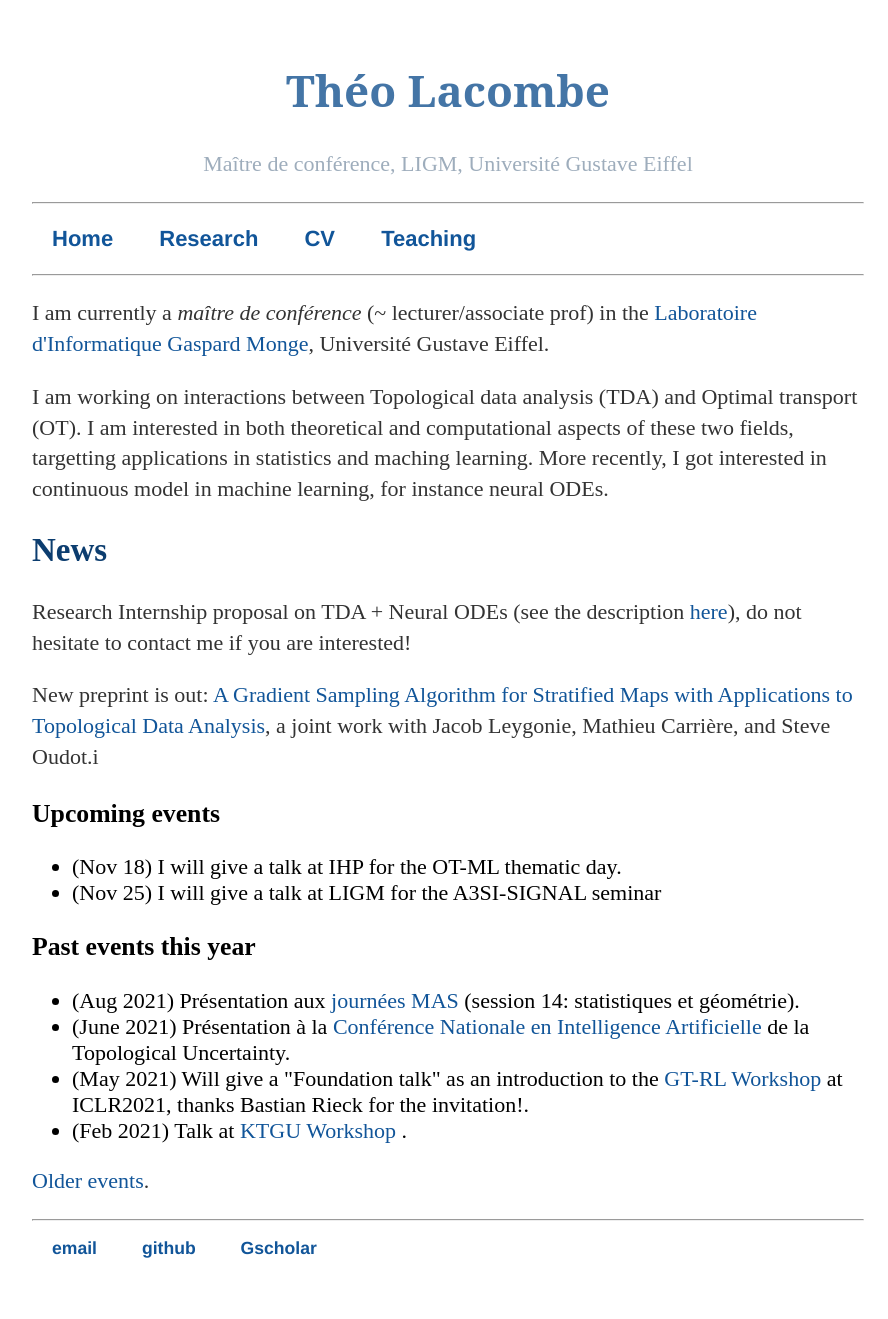
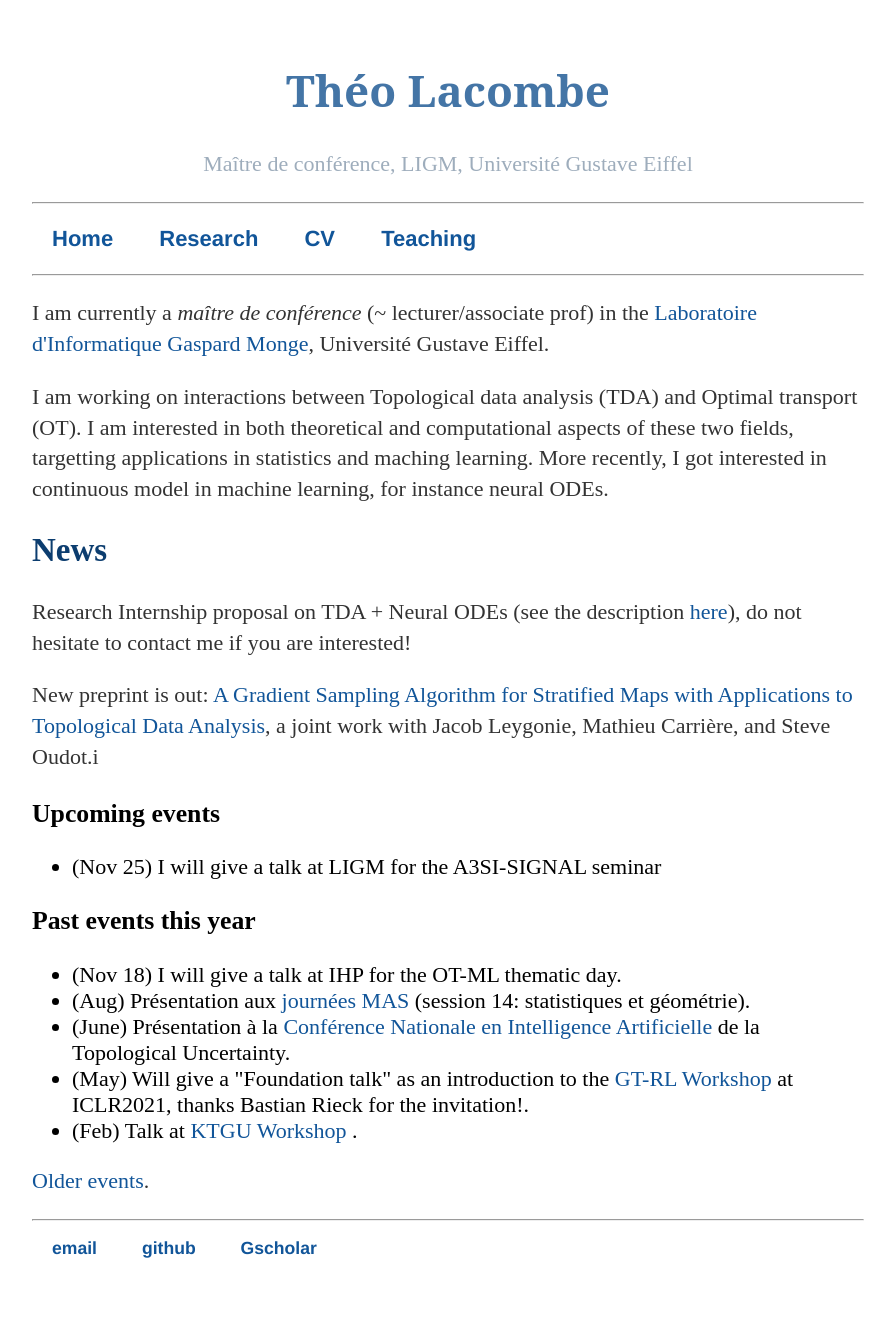
Before and after one commit to tlacombe/tlacombe.github.io, a Jekyll site: the page built from index.html, in a window 1280 px wide. Shown: the whole page, without its empty margins (192-1080 px from the left). Built offline with Jekyll 4.4.1, drawn with Linux system fonts in a browser that asks for light colours.

Commit message:
update news

```diff
--- a/index.html
+++ b/index.html
@@ -15,16 +15,16 @@ title: Théo Lacombe's webpage
     <p>New preprint is out: <a href="https://arxiv.org/abs/2109.00530">A Gradient Sampling Algorithm for Stratified Maps with Applications to Topological Data Analysis</a>, a joint work with Jacob Leygonie, Mathieu Carrière, and Steve Oudot.i</p>
 	<h3> Upcoming events</h3>
 	<ul>
-		<li>(Nov 18) I will give a talk at IHP for the OT-ML thematic day.</li>
 		<li>(Nov 25) I will give a talk at LIGM for the A3SI-SIGNAL seminar</li>
 	</ul>
 
         <h3> Past events this year</h3>
 	<ul>
-		<li> (Aug 2021) Présentation aux <a href='https://mas2020.sciencesconf.org/'>journées MAS</a> (session 14: statistiques et géométrie).
-		<li> (June 2021) Présentation à la <a href='https://www.pfia2021.fr/conferences/cnia/'>Conférence Nationale en Intelligence Artificielle </a> de la Topological Uncertainty.</li>
-		<li>(May 2021) Will give a "Foundation talk" as an introduction to the <a href="https://gt-rl.github.io/">GT-RL Workshop</a> at ICLR2021, thanks Bastian Rieck for the invitation!.</li>
-		<li> (Feb 2021) Talk at <a href='https://www.math.kyoto-u.ac.jp/~k.takao/KTGU/6thWorkshop/'>KTGU Workshop </a>.</li>
+		<li> (Nov 18) I will give a talk at IHP for the OT-ML thematic day.</li>
+		<li> (Aug) Présentation aux <a href='https://mas2020.sciencesconf.org/'>journées MAS</a> (session 14: statistiques et géométrie).
+		<li> (June) Présentation à la <a href='https://www.pfia2021.fr/conferences/cnia/'>Conférence Nationale en Intelligence Artificielle </a> de la Topological Uncertainty.</li>
+		<li>(May) Will give a "Foundation talk" as an introduction to the <a href="https://gt-rl.github.io/">GT-RL Workshop</a> at ICLR2021, thanks Bastian Rieck for the invitation!.</li>
+		<li> (Feb) Talk at <a href='https://www.math.kyoto-u.ac.jp/~k.takao/KTGU/6thWorkshop/'>KTGU Workshop </a>.</li>
 	</ul>
 	<p>
 	<a href='older.html'>Older events</a>.
```
